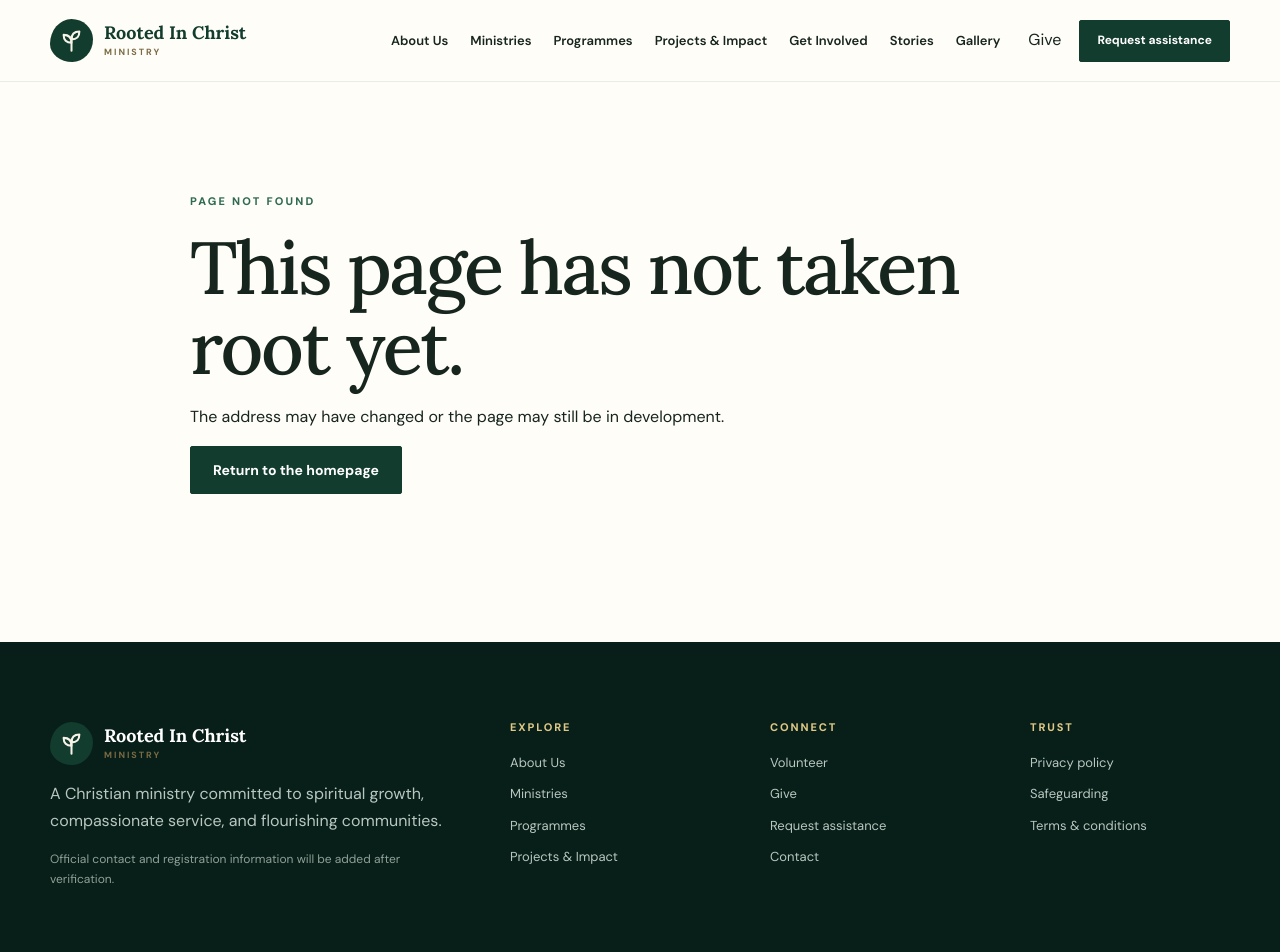
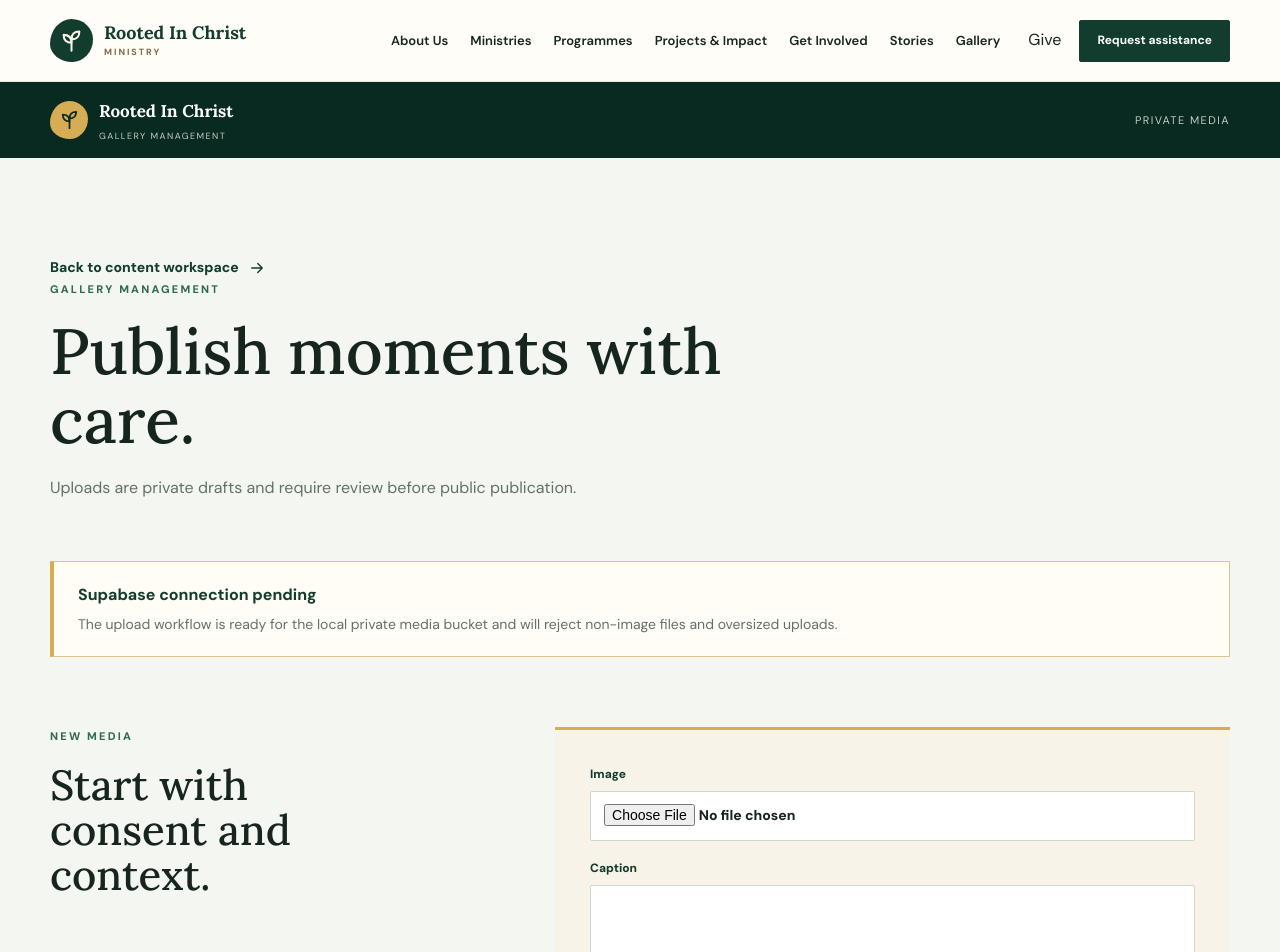
Before and after one commit to atevans1/rootedinchristmin, a Next.js app: page /admin/content/gallery in a window 1280 px wide. Before the commit this address had no page. Shown: the top 952 px of the page. Built offline with nearby package versions, Linux system fonts and the light colour scheme.

Commit message:
Build secure admin gallery upload

```diff
--- /dev/null
+++ b/app/admin/content/gallery/actions.ts
@@ -0,0 +1,4 @@
+"use server";
+import { createSupabaseServerClient } from "@/lib/supabase/server";
+export type MediaState = { ok: boolean; message: string };
+export async function uploadMedia(_previous: MediaState, formData: FormData): Promise<MediaState> { const file = formData.get("file"); const caption = String(formData.get("caption") || "").trim(); if (!(file instanceof File) || file.size === 0) return { ok: false, message: "Choose an image to upload." }; if (!file.type.startsWith("image/") || file.size > 5 * 1024 * 1024) return { ok: false, message: "Use an image smaller than 5 MB." }; const supabase = await createSupabaseServerClient(); if (!supabase) return { ok: false, message: "The secure media service is being prepared. Please try again later." }; const { data: { user } } = await supabase.auth.getUser(); if (!user) return { ok: false, message: "Please sign in again." }; const path = `${user.id}/${crypto.randomUUID()}-${file.name.replace(/[^a-zA-Z0-9._-]/g, "")}`; const { error: uploadError } = await supabase.storage.from("ministry-media").upload(path, file, { contentType: file.type, upsert: false }); if (uploadError) return { ok: false, message: "The image could not be uploaded." }; const { error } = await supabase.from("gallery_items").insert({ storage_path: path, caption, created_by: user.id }); return error ? { ok: false, message: "The image uploaded but could not be recorded." } : { ok: true, message: "Image uploaded as a private draft." }; }
--- /dev/null
+++ b/app/admin/content/gallery/page.tsx
@@ -0,0 +1,5 @@
+import Link from "next/link";
+import { Icon } from "@/components/icon";
+import { AdminMediaForm } from "@/components/admin-media-form";
+export const metadata = { title: "Manage gallery", description: "Upload private Rooted In Christ Ministry media drafts." };
+export default function AdminGalleryPage() { return <main id="main-content" className="admin-shell"><div className="admin-topbar"><div className="container admin-topbar-inner"><Link href="/admin/content" className="admin-brand"><span className="brand-mark"><Icon name="sprout" size={23} /></span><span><strong>Rooted In Christ</strong><small>Gallery management</small></span></Link><span className="admin-status">Private media</span></div></div><div className="container admin-content"><Link href="/admin/content" className="arrow-link">Back to content workspace <Icon name="arrow" size={18} /></Link><div className="admin-heading"><div><p className="eyebrow">Gallery management</p><h1>Publish moments with care.</h1><p>Uploads are private drafts and require review before public publication.</p></div></div><div className="admin-notice"><strong>Supabase connection pending</strong><p>The upload workflow is ready for the local private media bucket and will reject non-image files and oversized uploads.</p></div><div className="admin-form-layout"><div><p className="eyebrow">New media</p><h2>Start with consent and context.</h2></div><AdminMediaForm /></div></div></main>; }
--- /dev/null
+++ b/components/admin-media-form.tsx
@@ -0,0 +1,5 @@
+"use client";
+import { useActionState } from "react";
+import { uploadMedia, type MediaState } from "@/app/admin/content/gallery/actions";
+const initial: MediaState = { ok: false, message: "" };
+export function AdminMediaForm() { const [state, action, pending] = useActionState(uploadMedia, initial); return <form className="contact-form" action={action} encType="multipart/form-data"><label>Image<input name="file" type="file" accept="image/jpeg,image/png,image/webp" required /></label><label>Caption<textarea name="caption" rows={4} maxLength={500} /></label><button className="button" disabled={pending} type="submit">{pending ? "Uploading…" : "Upload private draft"}</button>{state.message && <p className={state.ok ? "form-success" : "form-error"} role="status">{state.message}</p>}</form>; }
```
